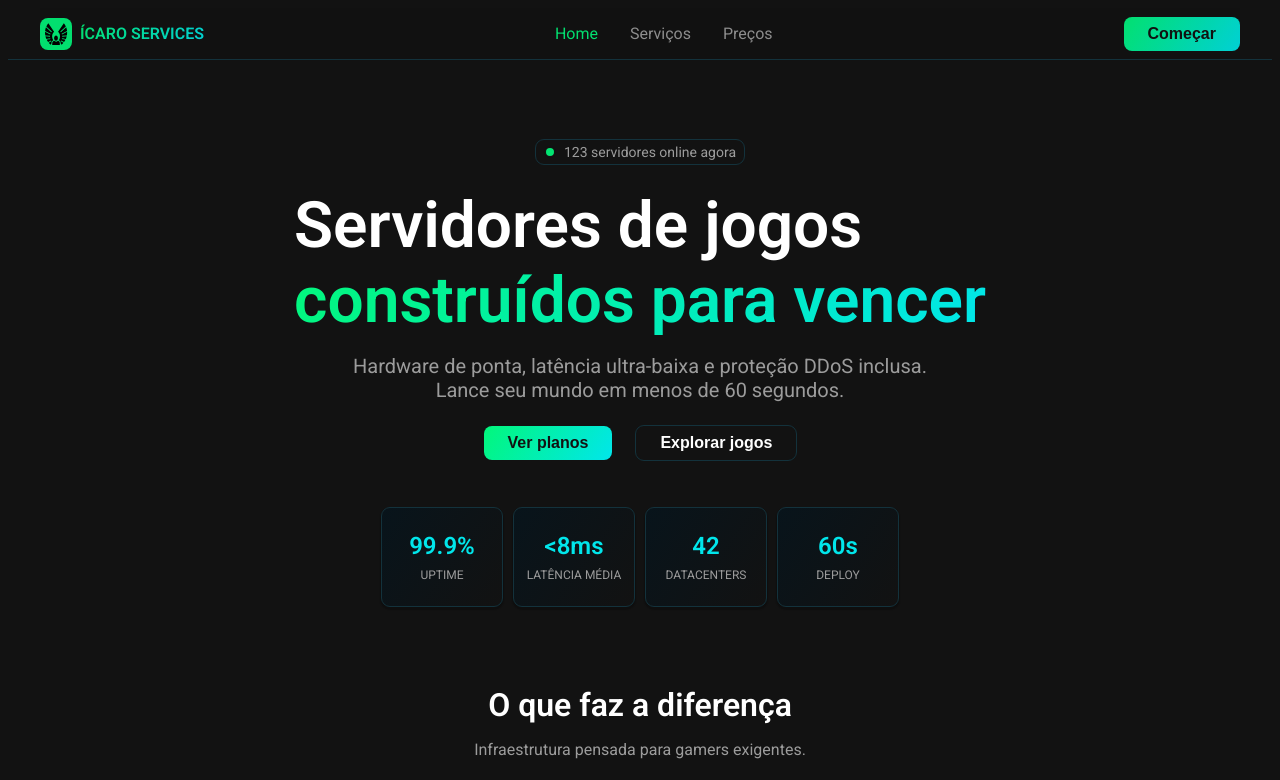
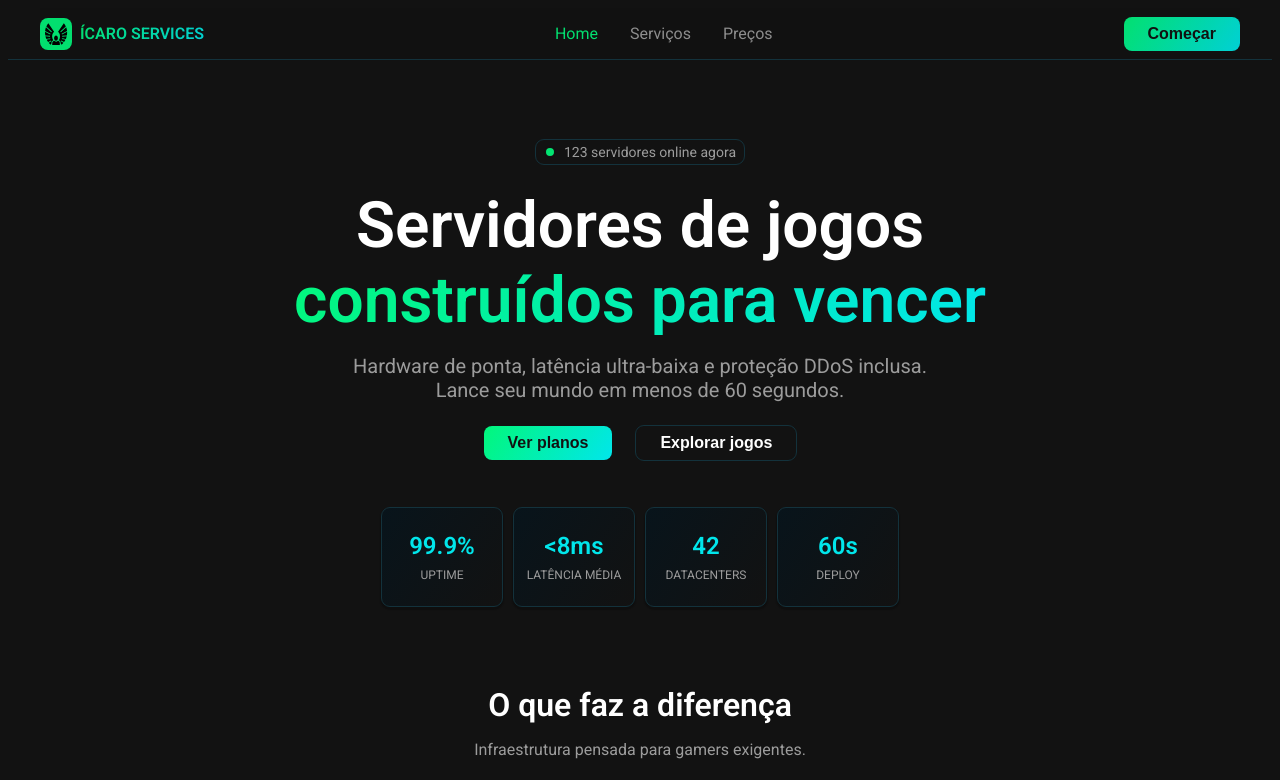
Before and after one commit to arthur94a/frontend-self-server-gaming, a React (Vite) app: page / in a window 1280 px wide. Shown: the top 780 px of the page. Built offline with nearby package versions, Linux system fonts and the light colour scheme.

Commit message:
Fix title align

```diff
--- a/src/components/Title/title.module.scss
+++ b/src/components/Title/title.module.scss
@@ -1,11 +1,11 @@
 .title {
-    .center {
+    &.center {
         text-align: center;
     }
-    .left {
+    &.left {
         text-align: left;
     }
-    .right {
+    &.right {
         text-align: right;
     }
 }
--- a/src/pages/home/components/hero/index.tsx
+++ b/src/pages/home/components/hero/index.tsx
@@ -17,6 +17,7 @@ export function Hero() {
                 firstPhrase="Servidores de jogos"
                 secondPhrase="construídos para vencer"
                 lineBreak={true}
+                align="center"
                 className={styles.title}
             />
 
```
